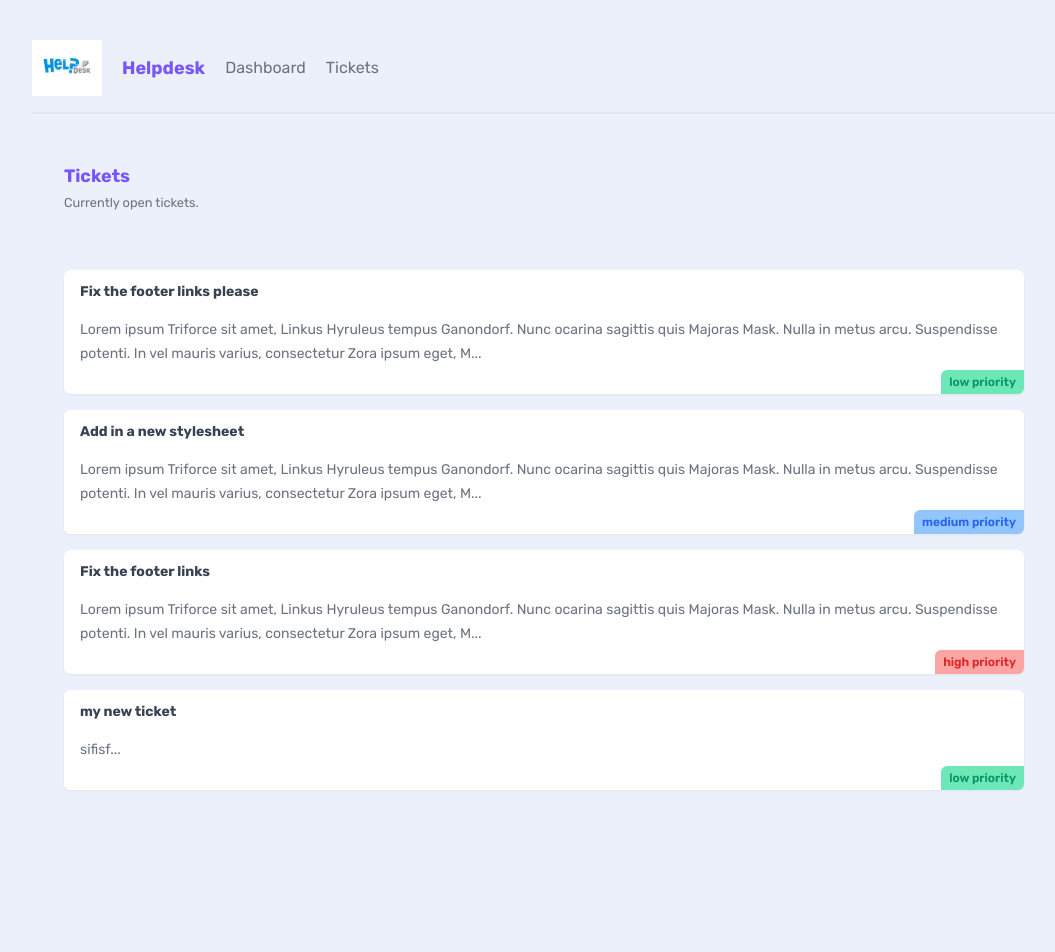
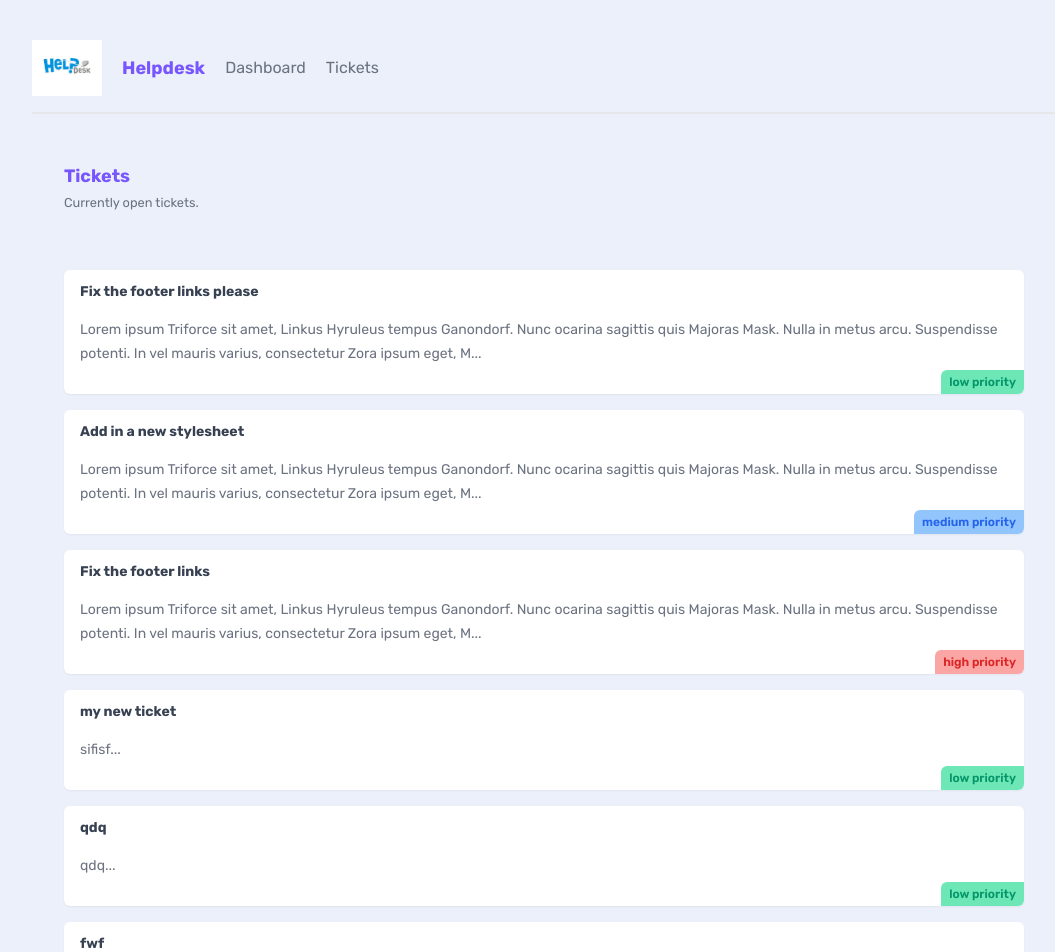
Before and after one commit to gitPirate12/helpdesk_repo, a Next.js app in the folder helpdesk/: page /tickets in a window 1280 px wide. Shown: the top 952 px of the page, without its empty margins (96-1151 px from the left). Before the commit the page ends 838 px from the top, so only its background shows below. Built offline with nearby package versions, Linux system fonts and the light colour scheme; data requests are answered from the project's data file.

Commit message:
final touches

```diff
--- a/helpdesk/_data/db.json
+++ b/helpdesk/_data/db.json
@@ -27,6 +27,20 @@
       "body": "sifisf",
       "priority": "low",
       "user_email": "mario@netninja.dev"
+    },
+    {
+      "id": "e643",
+      "title": "qdq",
+      "body": "qdq",
+      "priority": "low",
+      "user_email": "mario@netninja.dev"
+    },
+    {
+      "id": "2443",
+      "title": "fwf",
+      "body": "fwqf",
+      "priority": "low",
+      "user_email": "mario@netninja.dev"
     }
   ]
 }
--- a/helpdesk/app/tickets/TicketList.jsx
+++ b/helpdesk/app/tickets/TicketList.jsx
@@ -1,27 +1,25 @@
-import Link from 'next/link'
-import React from 'react'
-import { promiseHooks } from 'v8'
+import Link from "next/link"
 
 async function getTickets() {
-    await new Promise(resolve => setTimeout(resolve,3000))
-    const res = await fetch('http://localhost:3000/tickets', {
+  const res = await fetch('http://localhost:3001/tickets', {
     next: {
-            revalidate: 0
+      revalidate: 0 // use 0 to opt out of using cache
     }
   })
 
   return res.json()
 }
+
 export default async function TicketList() {
+  const tickets = await getTickets()
 
-    const tickets = await getTickets()
   return (
     <>
       {tickets.map((ticket) => (
-            <div key={ticket.id}className='card my-5'>
+        <div key={ticket.id} className="card my-5">
           <Link href={`/tickets/${ticket.id}`}>
             <h3>{ticket.title}</h3>
-                <p>{ticket.body.slice(0,200)}...</p>
+            <p>{ticket.body.slice(0, 200)}...</p>
             <div className={`pill ${ticket.priority}`}>
               {ticket.priority} priority
             </div>
@@ -29,7 +27,7 @@ export default async function TicketList() {
         </div>
       ))}
       {tickets.length === 0 && (
-            <p className='text-center'>There are no open tickets, yay!</p>
+        <p className="text-center">There are no open tickets, yay!</p>
       )}
     </>
   )
--- a/helpdesk/app/tickets/[id]/page.jsx
+++ b/helpdesk/app/tickets/[id]/page.jsx
@@ -1,11 +1,9 @@
-import { PageNotFoundError } from 'next/dist/shared/lib/utils'
-import dynamic from 'next/dynamic'
-import { notFound } from 'next/navigation'
-import React from 'react'
+import { notFound } from "next/navigation"
 
-export const dynamicParams = false
-export async function generatestaticParams(){
-    const res = await fetch('http://localhost:3000/tickets')
+export const dynamicParams = true // default val = true
+
+export async function generateStaticParams() {
+  const res = await fetch('http://localhost:3001/tickets')
 
   const tickets = await res.json()
 
@@ -15,20 +13,22 @@ export async function generatestaticParams(){
 }
 
 async function getTicket(id) {
-    await new Promise(resolve => setTimeout(resolve,3000))
-    const res = await fetch('http://localhost:3000/tickets/' +id, {
+  const res = await fetch(`http://localhost:3001/tickets/${id}`, {
     next: {
       revalidate: 60
     }
   })
 
-    if (!res.ok){
+  if (!res.ok) {
     notFound()
   }
+
   return res.json()
 }
 
-export default async function TicketDetails({params}) {
+
+export default async function TicketDetails({ params }) {
+  // const id = params.id
   const ticket = await getTicket(params.id)
 
   return (
@@ -36,7 +36,7 @@ export default async function TicketDetails({params}) {
       <nav>
         <h2>Ticket Details</h2>
       </nav>
-        <div className='card'>
+      <div className="card">
         <h3>{ticket.title}</h3>
         <small>Created by {ticket.user_email}</small>
         <p>{ticket.body}</p>
--- a/helpdesk/app/tickets/create/CreateForm.jsx
+++ b/helpdesk/app/tickets/create/CreateForm.jsx
@@ -17,7 +17,7 @@ export default function CreateForm() {
 
     const newTicket = { title, body, priority, user_email: 'mario@netninja.dev' }
 
-    const res = await fetch('http://localhost:3000/tickets', {
+    const res = await fetch('http://localhost:3001/tickets', {
       method: "POST",
       headers: {"Content-Type": "application/json"},
       body: JSON.stringify(newTicket)
```
Lines whose indentation alone changed are shown as unchanged.
